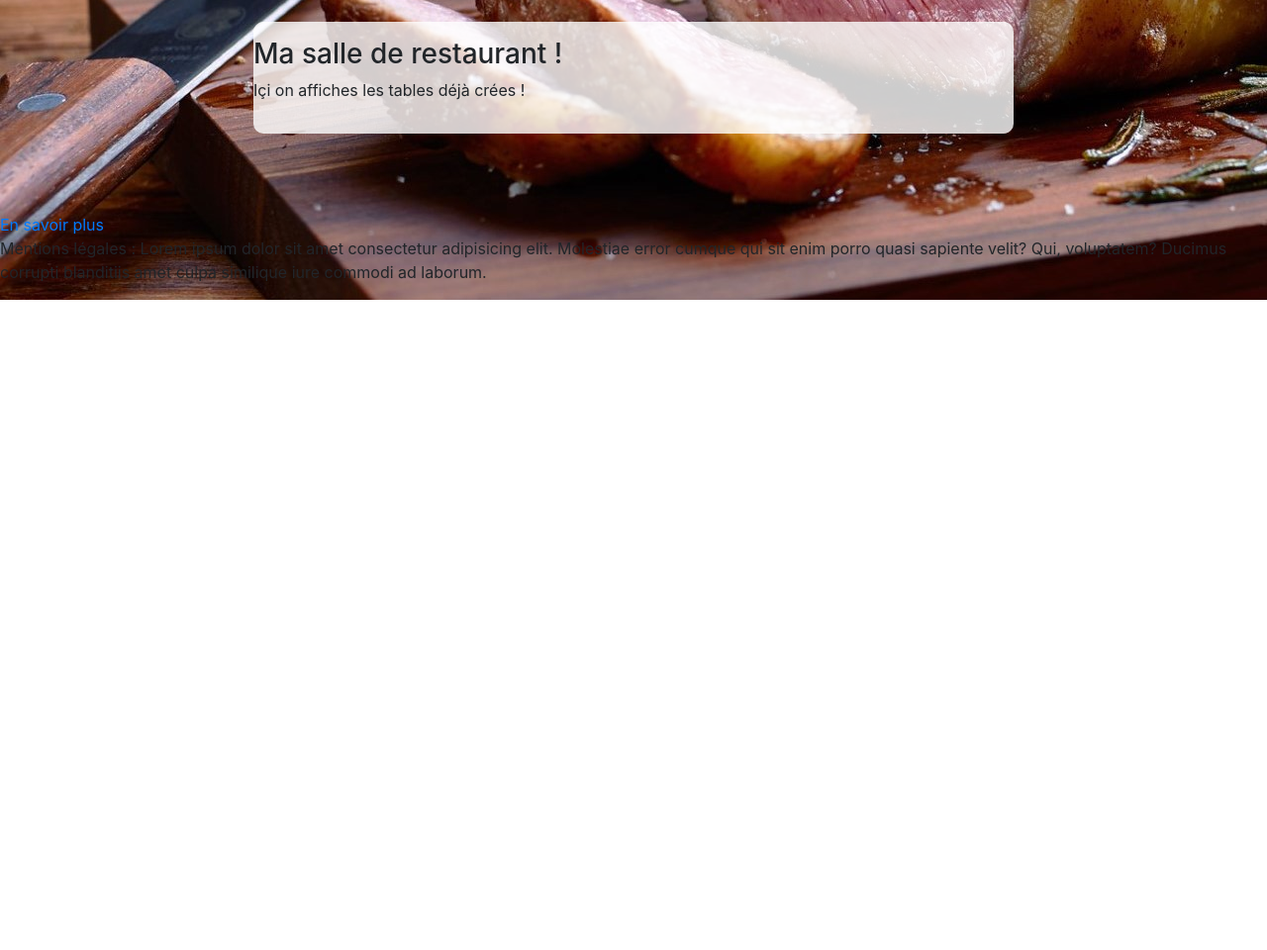
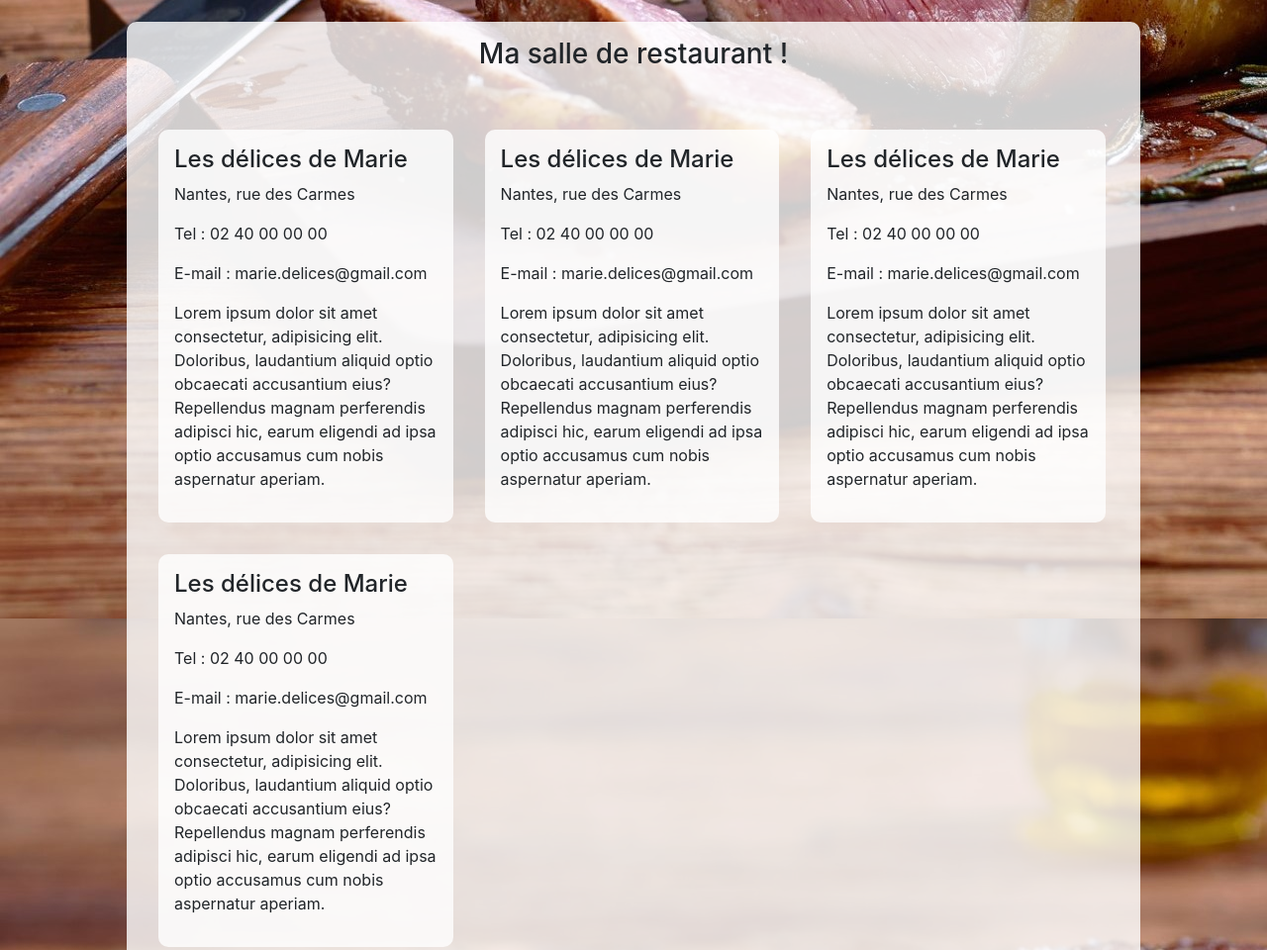
Before and after one commit to Lisra2004/Dawan, a plain HTML site: page espace-user.html in a window 1280 px wide. Shown: the part 600-1560 px from the top of the page at 99% size. Before the commit the page ends 903 px from the top, so only its background shows below. Drawn offline with nearby package versions, Linux system fonts and the light colour scheme.

Commit message:
finalisation formulaire créa table et page user

```diff
--- a/css/adhesion.css
+++ b/css/adhesion.css
@@ -7,7 +7,7 @@
     display: flex;
     flex-direction: column;
     width: 40%;
-    margin: 25em auto;
+    margin: auto;
     border-radius: 10px;
     padding: 1em 0em;
     background-color: rgba(255, 255, 255, 0.8);
--- a/css/espace-user.css
+++ b/css/espace-user.css
@@ -9,12 +9,12 @@
     width: 60%;
     margin: 5em auto;
     border-radius: 10px;
-    padding: 1em 0em;
+    padding: 1em 0;
     background-color: rgba(255, 255, 255, 0.8);
 }
 
 #formulaire {
-    margin: 0em 1em;
+    margin: 0 1em;
 }
 
 .titreform {
@@ -49,3 +49,30 @@ body {
 .form-control.oneline {
     width: 49%;
 }
+
+.tables {
+    display: flex;
+    flex-direction: column;
+    width: 80%;
+    margin: 5em auto;
+    border-radius: 10px;
+    padding: 1em 0;
+    background-color: rgba(255, 255, 255, 0.8);
+}
+
+#sousdivtables {
+    display: flex;
+    padding: 1em 1em;
+    justify-content: space-around;
+    width: 100%;
+    flex-wrap: wrap;
+    justify-content: flex-start;
+}
+
+.évenements {
+    width: 30%;
+    margin: 1em;
+    padding: 1em;
+    background-color: rgba(255, 255, 255, 0.8);
+    border-radius: 10px;
+}
--- a/espace-user.html
+++ b/espace-user.html
@@ -37,11 +37,43 @@
                 <input type="submit" class="btn btn-primary" value="Soumettre">
             </form>
         </div>
-        <div class="contenerForm">
-            <h3 id="titreform">Ma salle de restaurant !</h3>
+
+        <div class="tables">
+            <h3 class="titreform">Ma salle de restaurant !</h3>
             <!-- TODO: insérer un exemple de table-->
-            <p>Içi on affiches les tables déjà crées !</p>
+            <div id=sousdivtables>
+                <article class="évenements">
+                    <h4>Les délices de Marie</h4>
+                    <p>Nantes, rue des Carmes</p>
+                    <p>Tel : 02 40 00 00 00</p>
+                    <p>E-mail : marie.delices@gmail.com</p>
+                    <p>Lorem ipsum dolor sit amet consectetur, adipisicing elit. Doloribus, laudantium aliquid optio obcaecati accusantium eius? Repellendus magnam perferendis adipisci hic, earum eligendi ad ipsa optio accusamus cum nobis aspernatur aperiam.</p>
+                </article>
+                <article class="évenements">
+                    <h4>Les délices de Marie</h4>
+                    <p>Nantes, rue des Carmes</p>
+                    <p>Tel : 02 40 00 00 00</p>
+                    <p>E-mail : marie.delices@gmail.com</p>
+                    <p>Lorem ipsum dolor sit amet consectetur, adipisicing elit. Doloribus, laudantium aliquid optio obcaecati accusantium eius? Repellendus magnam perferendis adipisci hic, earum eligendi ad ipsa optio accusamus cum nobis aspernatur aperiam.</p>
+                </article>
+                <article class="évenements">
+                    <h4>Les délices de Marie</h4>
+                    <p>Nantes, rue des Carmes</p>
+                    <p>Tel : 02 40 00 00 00</p>
+                    <p>E-mail : marie.delices@gmail.com</p>
+                    <p>Lorem ipsum dolor sit amet consectetur, adipisicing elit. Doloribus, laudantium aliquid optio obcaecati accusantium eius? Repellendus magnam perferendis adipisci hic, earum eligendi ad ipsa optio accusamus cum nobis aspernatur aperiam.</p>
+                </article>
+                <article class="évenements">
+                    <h4>Les délices de Marie</h4>
+                    <p>Nantes, rue des Carmes</p>
+                    <p>Tel : 02 40 00 00 00</p>
+                    <p>E-mail : marie.delices@gmail.com</p>
+                    <p>Lorem ipsum dolor sit amet consectetur, adipisicing elit. Doloribus, laudantium aliquid optio obcaecati accusantium eius? Repellendus magnam perferendis adipisci hic, earum eligendi ad ipsa optio accusamus cum nobis aspernatur aperiam.</p>
+                </article>
+            </div>
+
         </div>
+
     </main>
 
     <footer>
@@ -52,8 +84,4 @@
 <script src="js/main.js"></script>
 
 </body>
-
-
-
-</body>
 </html>
```
